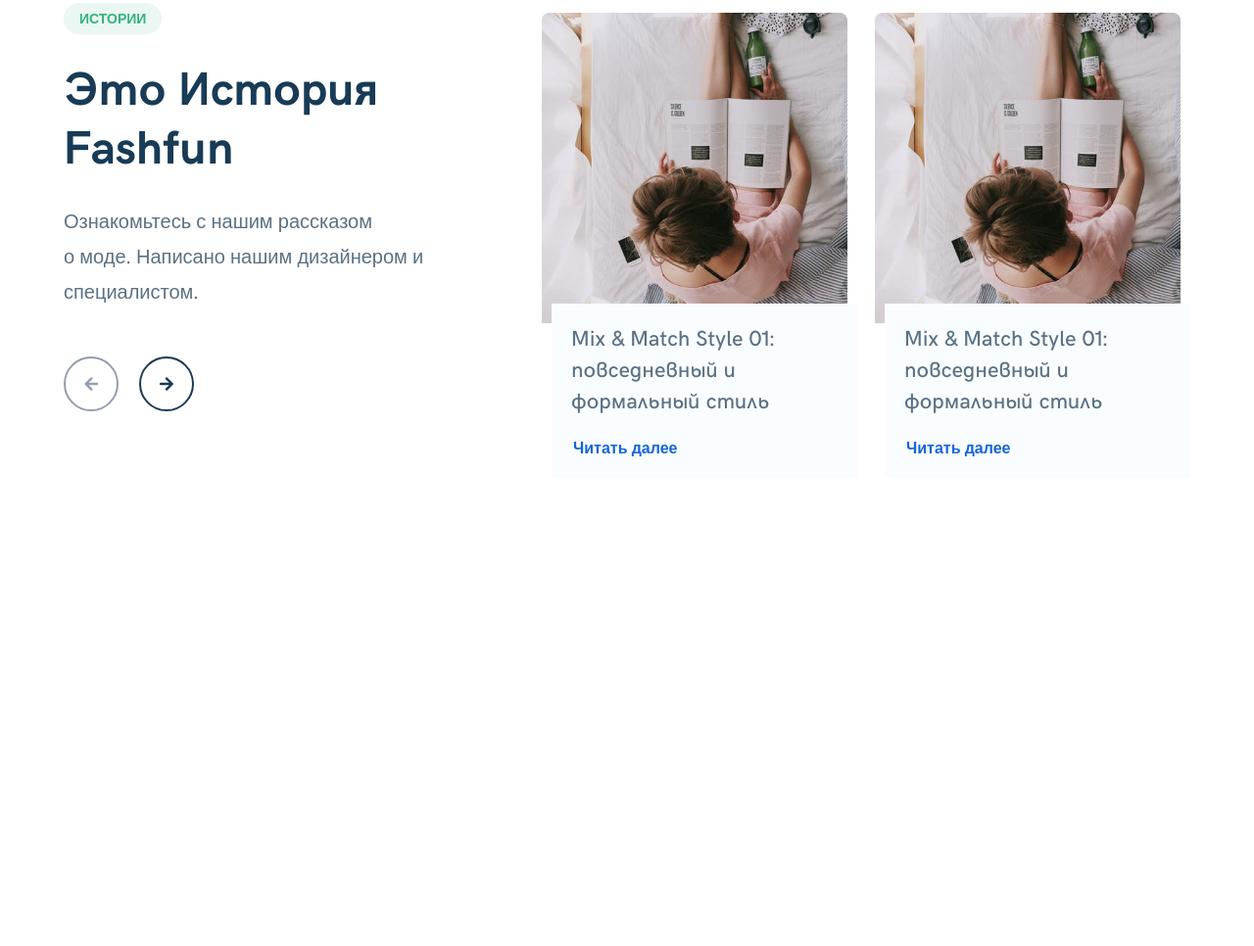
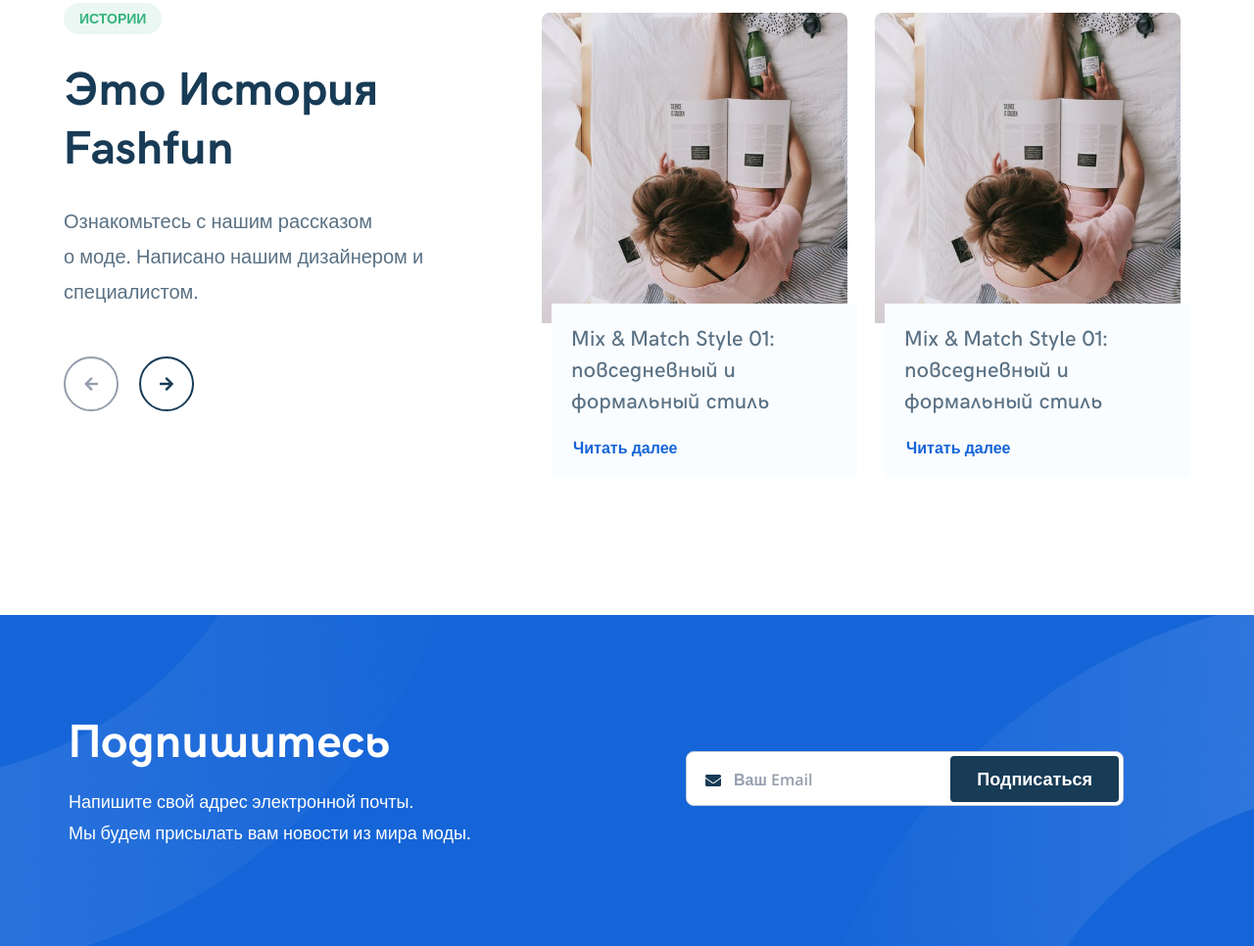
Before and after one commit to urcosmos/ehya, a plain HTML site: page index.html in a window 1280 px wide. Shown: the part 3363-4329 px from the top of the page at 98% size. Before the commit the page ends 3991 px from the top, so only its background shows below. Drawn offline with nearby package versions, Linux system fonts and the light colour scheme.

Commit message:
create: newsletter section

```diff
--- a/index.html
+++ b/index.html
@@ -396,6 +396,31 @@
   </section>
   <!-- /.articles -->
 
+  <section class="newsletter">
+    <div class="newsletter-container">
+      <div class="newsletter-wrapper">
+        <div class="newsletter__text-wrapper">
+          <h2 class="newsletter__title">Подпишитесь</h2>
+          <p class="newsletter__text">
+            Напишите свой адрес электронной почты. <br class="br">Мы будем присылать вам новости из мира моды.
+          </p>
+        </div>
+        <!-- /.newsletter__text-wrapper -->
+        <form class="newsletter__form form">
+          <img src="img/icons/email.svg" alt="Icon: email" class="newsletter__form-icon">
+          <div class="newsletter__input-wrapper">
+            <input type="email" class="newsletter__form-email-input" placeholder="Ваш Email">
+          </div>
+          <input type="submit" class="button newsletter__form-submit-input" value="Подписаться">
+        </form>
+        <!-- /.newsletter__form form -->
+      </div>
+      <!-- /.newsletter-wrapper -->
+    </div>
+    <!-- /.newsetter-container -->
+  </section>
+  <!-- /.newsletter -->
+
   <script src="js/jquery-3.5.1.min.js"></script>
   <script src="js/jquery.validate.min.js"></script>
   <script src="js/jquery.mask.min.js"></script>
--- a/sass/_vars.sass
+++ b/sass/_vars.sass
@@ -9,4 +9,5 @@ $hero-bgc: #E8EAE9
 $horizont-line-color: #E5EAF4
 $articles-cards-bg-color: #FAFDFF
 $swiper-button-disabled-color: #959EAD
+$input-border-color: #C3CAD9
 // $social-icons-bvgc:
--- a/sass/blocks/_newsletter.sass
+++ b/sass/blocks/_newsletter.sass
@@ -0,0 +1,71 @@
+.newsletter
+  padding-top: 96px
+  padding-bottom: 100px
+  background: url('../img/newsletter-bg.jpg') center center / cover no-repeat
+  &-container
+    max-width: 1140px
+    margin: 0 auto
+  &-wrapper
+    display: flex
+    justify-content: space-between
+    align-items: center
+  &__text
+    max-width: 436px
+    font-weight: 400
+    font-size: 18px
+    line-height: 32px
+    color: $white
+    &-wrapper
+      display: flex
+      flex-direction: column
+      align-items: flex-start
+  &__title
+    font-family: 'HK Grotesk', Arial, sans-serif
+    font-weight: 700
+    font-size: 48px
+    line-height: 60px
+    color: $white
+    margin-bottom: 18px
+  &__form
+    position: relative
+    display: flex
+    align-items: center
+    margin-right: 63px
+    &-email-input
+      width: 447px
+      height: 56px
+      padding: 19px 190px 17px 48px
+      border: 1px solid $input-border-color
+      border-radius: 8px
+      background-color: $white
+      &::placeholder
+        font-weight: 600
+        font-size: 16px
+        line-height: 22px
+        color: $swiper-button-disabled-color
+    &-submit-input
+      position: absolute
+      right: 5px
+      padding: 11px 27px
+      font-weight: 700
+      font-size: 18px
+      line-height: 25px
+      text-overflow: ellipsis
+      color: $white
+      background-color: $dark-blue
+      border-radius: 4px
+      border: none
+      outline: none
+      cursor: pointer
+    &-icon
+      position: absolute
+      z-index: 1
+      width: 16px
+      height: 18px
+      margin-top: 3px
+      margin-left: 20px
+  &__input
+    &-wrapper
+      position: relative
+      display: flex
+      align-items: center
```
Also changed, not shown: css/style.css, img/icons/email.svg (added), img/newsletter-bg.jpg (added), 1 other file.
